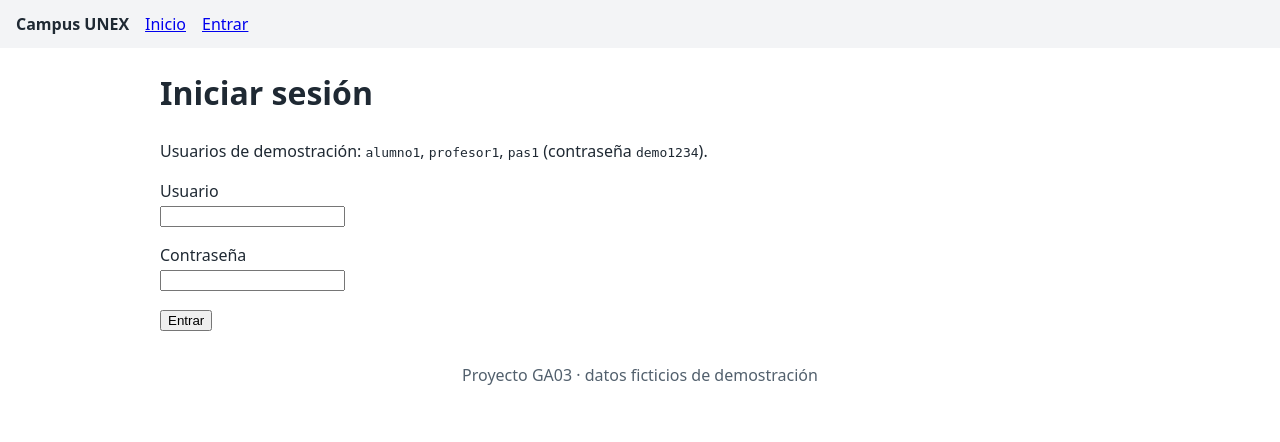
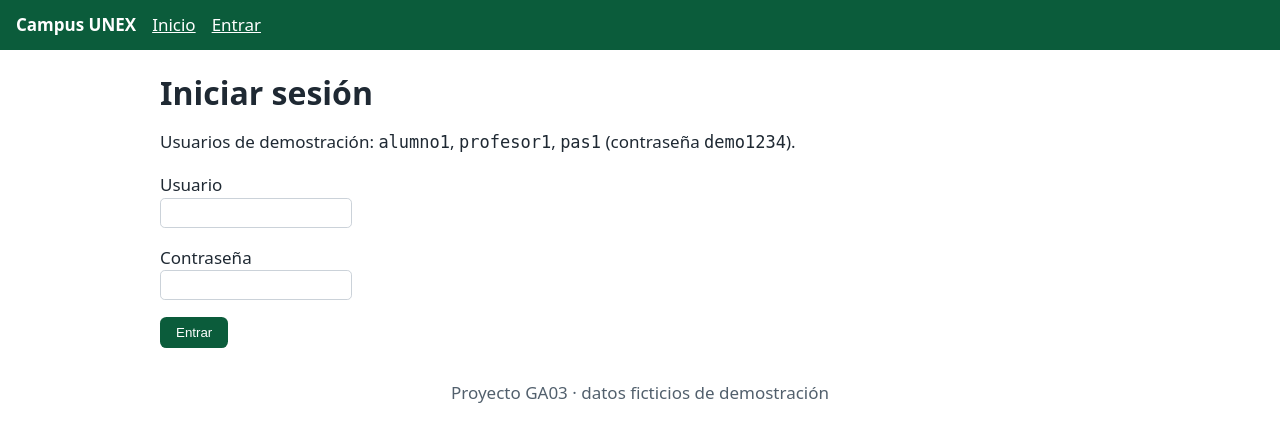
Before and after one commit to UniExtremadura/Proyecto26-27---GA03, a Flask app: page /login in a window 1280 px wide. Shown: the top 442 px of the page. Run offline with Flask 3, Linux system fonts and the light colour scheme.

Commit message:
SCRUM-56 #time 40m #comment Implementado: Mejorar la disposición visual de la información. Ficheros: theme.css, base.html #finalizado

```diff
--- a/app/static/css/theme.css
+++ b/app/static/css/theme.css
@@ -18,3 +18,21 @@ a { color: var(--color-primario); }
 a:focus-visible, button:focus-visible, input:focus-visible, select:focus-visible, textarea:focus-visible {
   outline: 3px solid #f2a900; outline-offset: 2px;
 }
+.cabecera { background: var(--color-primario); color: var(--color-sobre-primario); }
+.cabecera a, .cabecera .marca { color: var(--color-sobre-primario); }
+.cabecera .menu-titulo { color: var(--color-menu-titulo); }
+main { background: var(--color-fondo); }
+button { background: var(--color-primario); color: var(--color-sobre-primario); border: 0; border-radius: .4rem;
+         padding: .5rem 1rem; cursor: pointer; }
+input, select, textarea { padding: .4rem; border: 1px solid var(--color-borde); border-radius: .3rem; max-width: 100%; }
+th { background: var(--color-superficie); }
+.tarjetas { display: grid; grid-template-columns: repeat(auto-fit, minmax(14rem, 1fr)); gap: var(--espacio);
+            list-style: none; padding: 0; }
+.tarjeta { border: 1px solid var(--color-borde); border-radius: .6rem; padding: var(--espacio); background: var(--color-superficie); }
+.tarjeta span { display: block; font-size: .85rem; color: #52606d; }
+
+@media (max-width: 40rem) {
+  .cabecera { flex-direction: column; align-items: flex-start; }
+  main { padding: 0 .75rem; }
+  table { display: block; overflow-x: auto; }
+}
--- a/app/templates/base.html
+++ b/app/templates/base.html
@@ -5,6 +5,7 @@
   <meta name="viewport" content="width=device-width, initial-scale=1">
   <title>{% block title %}Campus UNEX{% endblock %}</title>
   <link rel="stylesheet" href="{{ url_for('static', filename='css/style.css') }}">
+  <link rel="stylesheet" href="{{ url_for('static', filename='css/theme.css') }}">
   {% block head %}{% endblock %}
 </head>
 <body>
```
